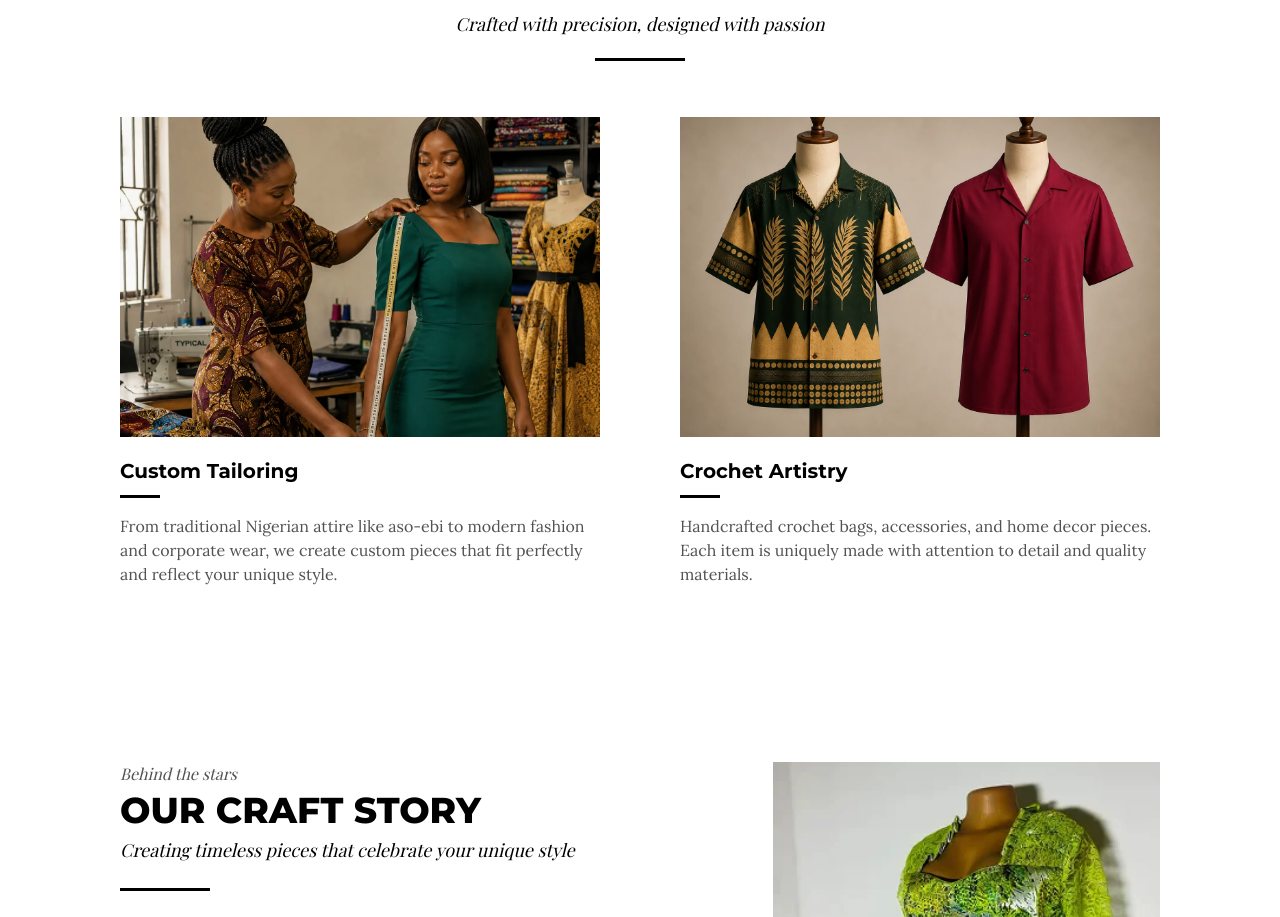
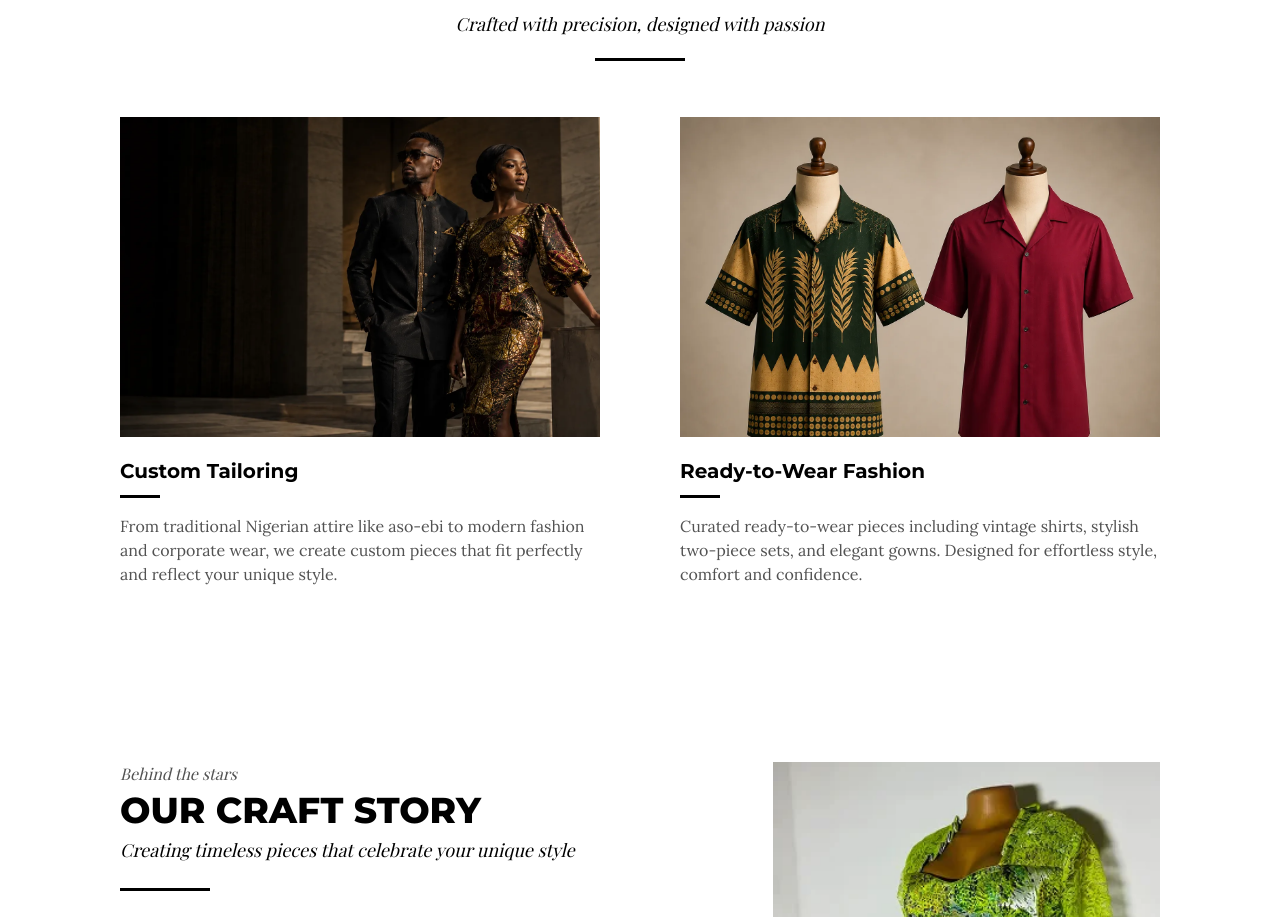
Before and after one commit to kushyzee/the-stars-brand-next, a Next.js app: page / in a window 1280 px wide. Shown: the part 830-1747 px from the top of the page. Built offline with nearby package versions, Linux system fonts and the light colour scheme; no server answers; a web font is replaced by a local one.

Commit message:
feat: update services content, adjust card image positioning, add home link to admin nav, and configure toaster position

```diff
--- a/app/layout.tsx
+++ b/app/layout.tsx
@@ -125,7 +125,7 @@ export default function RootLayout({
     >
       <body>
         <main>
-          <Toaster richColors />
+          <Toaster richColors position="top-right" />
           {children}
         </main>
       </body>
--- a/features/admin/components/AdminNav.tsx
+++ b/features/admin/components/AdminNav.tsx
@@ -3,6 +3,7 @@ import AdminDesktopNav from "./AdminDesktopNav";
 import AdminMobileNav from "./AdminMobileNav";
 
 const adminLinks = [
+  { label: "Home", href: "/" },
   { label: "Dashboard", href: "/admin/dashboard" },
   { label: "Categories", href: "/admin/dashboard/categories" },
   { label: "Upload", href: "/admin/dashboard/upload" },
--- a/features/home/components/OurServices.tsx
+++ b/features/home/components/OurServices.tsx
@@ -1,5 +1,5 @@
 import customTailoring from "@/assets/images/custom-tailoring.webp";
-import crochetArtistry from "@/assets/images/crochet-artistry.webp";
+import readyToWear from "@/assets/images/crochet-artistry.webp";
 import Line from "@/features/shared/components/Line";
 import SectionHeader from "@/features/shared/components/SectionHeader";
 import ServicesCard from "./ServicesCard";
@@ -23,9 +23,9 @@ export default function OurServices() {
           content="From traditional Nigerian attire like aso-ebi to modern fashion and corporate wear, we create custom pieces that fit perfectly and reflect your unique style."
         />
         <ServicesCard
-          image={crochetArtistry}
-          title="Crochet Artistry"
-          content="Handcrafted crochet bags, accessories, and home decor pieces. Each item is uniquely made with attention to detail and quality materials."
+          image={readyToWear}
+          title="Ready-to-Wear Fashion"
+          content="Curated ready-to-wear pieces including vintage shirts, stylish two-piece sets, and elegant gowns. Designed for effortless style, comfort and confidence."
         />
       </div>
     </section>
--- a/features/home/components/ServicesCard.tsx
+++ b/features/home/components/ServicesCard.tsx
@@ -15,7 +15,11 @@ export default function ServicesCard({
   return (
     <div className="mx-auto max-w-[520px]">
       <div className="relative h-52 lg:h-80">
-        <Image className="h-full w-full object-cover" src={image} alt={title} />
+        <Image
+          className="h-full w-full object-cover object-top"
+          src={image}
+          alt={title}
+        />
       </div>
       <div className="mt-5">
         <h3 className="text-foreground-black font-montserrat text-xl font-bold">
```
Also changed, not shown: assets/images/custom-tailoring.webp.
